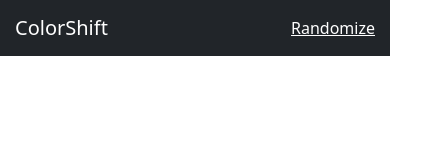
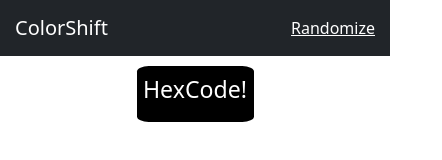
Before and after one commit to Kouroshmoshrefi/kouroshmoshrefi.github.io, a plain HTML site: page index.html in a window 390 px wide. Shown: the whole page, 442 px wide, since content can reach past the window. Drawn offline with nearby package versions, Linux system fonts and the light colour scheme.

Commit message:
responsive fix

```diff
--- a/style.css
+++ b/style.css
@@ -18,7 +18,7 @@ a:hover {
     color: lightgray;
 }
 .hexID {
-    margin: 0px 40vmax;
+    margin: 35vw;
     margin-top: 10px;
     padding: 10px 0px;
     display: block;
```
